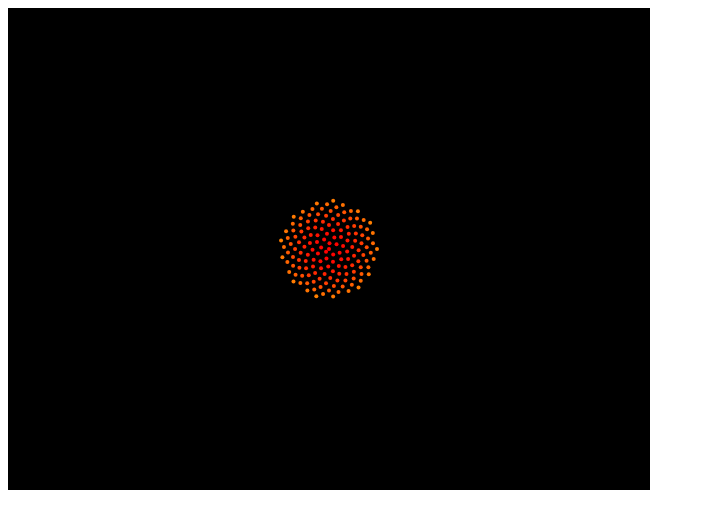
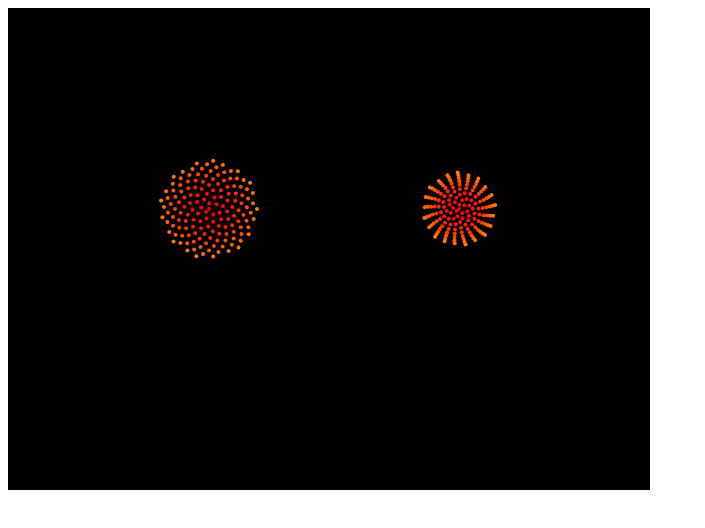
Before and after one commit to JDLooman/IGME-330, a plain HTML site: page Looman-J-phylloclassy/Looman-J-phylloclassy.html in a window 1280 px wide. Shown: the whole page, without its empty margins (0-705 px from the left). Drawn offline with Linux system fonts and the light colour scheme.

Commit message:
phylooclassy

```diff
--- a/Looman-J-phylloclassy/Looman-J-phylloclassy.html
+++ b/Looman-J-phylloclassy/Looman-J-phylloclassy.html
@@ -6,47 +6,60 @@
 	<style>canvas{ border: 1px solid black; }</style>
 	<script>
 
+	class PhylloFlower{
+		constructor(centerX,centerY,divergence,c){
+			this.n = 0;
+			this.centerX = centerX;
+			this.centerY = centerY;
+			this.divergence = divergence;
+			this.c = c;
+		}
+
+		draw(ctx){
+			let a = this.n * this.dtr(this.divergence);
+			let r = this.c * Math.sqrt(this.n);
+			let x = r * Math.cos(a) + this.centerX;
+			let y = r * Math.sin(a) + this.centerY;
+			let color = `hsl(${this.n/5 % 361},100%,50%)`;
+			this.drawCircle(ctx,x,y,2,color);
+			this.n++;
+		}
+
+		dtr(degrees){
+			return degrees * (Math.PI/180);
+		}
+
+		drawCircle(ctx,x,y,radius,color){
+			ctx.save();
+			ctx.fillStyle = color;
+			ctx.beginPath();
+			ctx.arc(x,y,radius,0,Math.PI * 2);
+			ctx.closePath();
+			ctx.fill();
+			ctx.restore();
+		}
+	}
+
 	"use strict";
 	const canvasWidth = 640, canvasHeight = 480;
-	let n = 0;
-	const divergence = 137.5;
-	const c = 4;
 
 	let ctx;
+	let sprites = [];
 
 	function init(){
 		ctx = canvas.getContext("2d");
 		canvas.width = canvasWidth;
 		canvas.height = canvasHeight;
 		ctx.fillRect(0,0,canvasWidth,canvasHeight);
+		sprites.push(new PhylloFlower(200, 200, 137.5, 4));
+		sprites.push(new PhylloFlower(450, 200, 137.1, 3));
 		loop();
 	}
 
 	function loop(){
-        setTimeout(loop,1000/30);
-		let a = n * dtr(divergence);
-		let r = c * Math.sqrt(n);
-		let x = r * Math.cos(a) + canvasWidth/2;
-		let y = r * Math.sin(a) + canvasHeight/2;
-		let color = `hsl(${n/5 % 361},100%,50%)`;
-		drawCircle(ctx,x,y,2,color);
-        n++;
-	}
-
-
-	// helpers
-	function dtr(degrees){
-		return degrees * (Math.PI/180);
-	}
-
-	function drawCircle(ctx,x,y,radius,color){
-		ctx.save();
-		ctx.fillStyle = color;
-		ctx.beginPath();
-		ctx.arc(x,y,radius,0,Math.PI * 2);
-		ctx.closePath();
-		ctx.fill();
-		ctx.restore();
+		setTimeout(loop, 1000/30);
+		sprites[0].draw(ctx);
+		sprites[1].draw(ctx);
 	}
 
 	window.onload = init;
```
